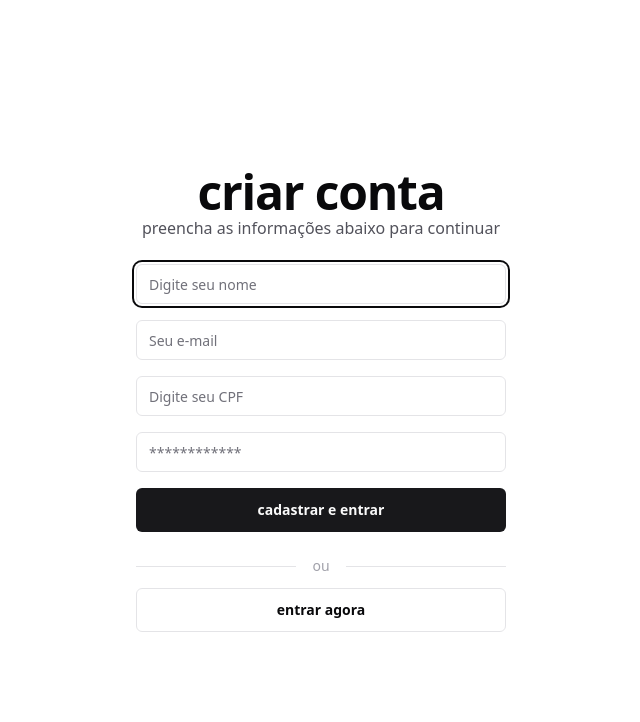
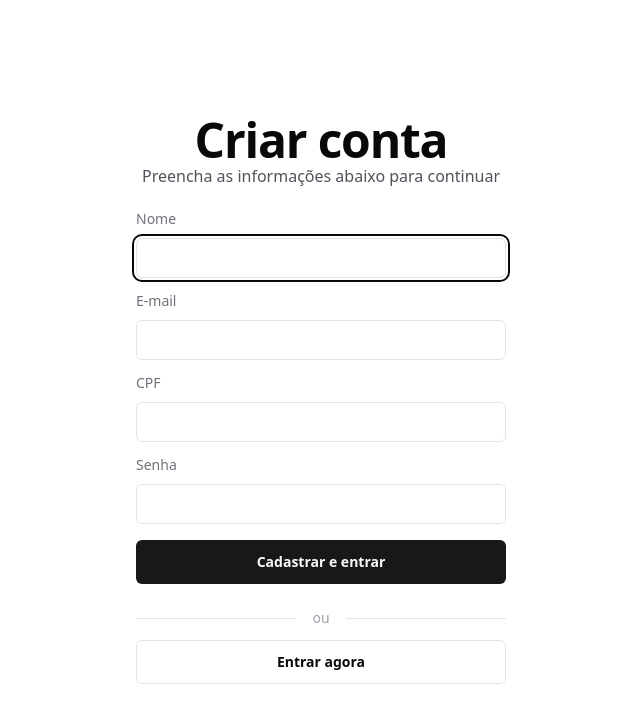
Before and after one commit to bernardinorafael/kn-ui, a React (Vite) app: page /register in a window 1280 px wide. Shown: the top 722 px of the page, without its empty margins (319-959 px from the left). Built offline with nearby package versions, Linux system fonts and the light colour scheme; no server answers.

Commit message:
feat: adds authentication user

```diff
--- a/src/modules/auth/components/login-form.tsx
+++ b/src/modules/auth/components/login-form.tsx
@@ -39,7 +39,7 @@ export function LoginForm() {
 
 			api.defaults.headers.Authorization = access_token
 
-			navigate({ to: '/' })
+			await navigate({ to: '/' })
 		} catch (err) {
 			if (isAxiosError(err)) {
 				const code = err.response?.data.code
@@ -63,21 +63,13 @@ export function LoginForm() {
 		<form className="space-y-4" onSubmit={form.handleSubmit(handleLogin)}>
 			<Label>
 				E-mail
-				<Input
-					autoFocus
-					placeholder="seu-email@exemplo.com"
-					{...form.register('email')}
-				/>
+				<Input autoFocus {...form.register('email')} />
 				{errors.email && <FormError>{errors.email.message}</FormError>}
 			</Label>
 
 			<Label>
 				Senha
-				<Input
-					type="password"
-					placeholder="************"
-					{...form.register('password')}
-				/>
+				<Input type="password" {...form.register('password')} />
 				{errors.password && <FormError>{errors.password.message}</FormError>}
 			</Label>
 
--- a/src/modules/auth/components/register-form.tsx
+++ b/src/modules/auth/components/register-form.tsx
@@ -1,13 +1,15 @@
-import { useAuthentication } from '@/src/stores/use-authentication'
 import { zodResolver } from '@hookform/resolvers/zod'
 import { useNavigate } from '@tanstack/react-router'
 import { isAxiosError } from 'axios'
+import { setCookie } from 'nookies'
 import { useForm } from 'react-hook-form'
 import { toast } from 'sonner'
 import { z } from 'zod'
 
+import { api } from '@/src/lib/axios'
 import { Button } from '@/src/components/ui/button.tsx'
 import { Input } from '@/src/components/ui/input.tsx'
+import { Label } from '@/src/components/ui/label'
 import { FormError } from '@/src/components/form-error.tsx'
 import { Loading } from '@/src/components/loading.tsx'
 import { errors } from '@/src/modules/auth/constants/errors'
@@ -16,23 +18,32 @@ import { RegisterSchema } from '@/src/modules/auth/schemas/register-schema.ts'
 const emailAlreadyTaken = errors.emailAlreadyTaken
 const documentAlreadyTaken = errors.documentAlreadyTaken
 
+type RegisterUserInput = z.infer<typeof RegisterSchema>
+
 export function RegisterForm() {
 	const navigate = useNavigate({ from: '/register' })
 
-	const register = useAuthentication((store) => store.register)
-
-	const form = useForm<z.infer<typeof RegisterSchema>>({
+	const form = useForm<RegisterUserInput>({
 		resolver: zodResolver(RegisterSchema),
 	})
 
-	async function handleRegisterUser(data: z.infer<typeof RegisterSchema>) {
+	async function handleRegisterUser(data: RegisterUserInput) {
 		try {
-			await register({
+			const res = await api.post('/auth/register', {
 				name: data.name,
 				email: data.email,
 				document: data.document,
 				password: data.password,
 			})
+
+			const { access_token } = res.data
+
+			setCookie(null, 'kn-token', access_token, {
+				maxAge: 60 * 60 * 24, // 7 days
+				path: '/',
+			})
+
+			api.defaults.headers.Authorization = access_token
 
 			await navigate({ to: '/' })
 		} catch (err) {
@@ -60,36 +71,32 @@ export function RegisterForm() {
 	return (
 		<>
 			<form className="space-y-4" onSubmit={form.handleSubmit(handleRegisterUser)}>
-				<div className="grid gap-3">
-					<Input
-						autoFocus
-						placeholder="Digite seu nome"
-						{...form.register('name')}
-					/>
+				<Label>
+					Nome
+					<Input autoFocus {...form.register('name')} />
 					{errors.name && <FormError>{errors.name.message}</FormError>}
-				</div>
+				</Label>
 
-				<div className="grid gap-3">
-					<Input placeholder="Seu e-mail" {...form.register('email')} />
+				<Label>
+					E-mail
+					<Input {...form.register('email')} />
 					{errors.email && <FormError>{errors.email.message}</FormError>}
-				</div>
+				</Label>
 
-				<div className="grid gap-3">
-					<Input placeholder="Digite seu CPF" {...form.register('document')} />
+				<Label>
+					CPF
+					<Input {...form.register('document')} />
 					{errors.document && <FormError>{errors.document.message}</FormError>}
-				</div>
+				</Label>
 
-				<div className="grid gap-3">
-					<Input
-						type="password"
-						placeholder="************"
-						{...form.register('password')}
-					/>
+				<Label>
+					Senha
+					<Input type="password" {...form.register('password')} />
 					{errors.password && <FormError>{errors.password.message}</FormError>}
-				</div>
+				</Label>
 
 				<Button className="w-full" size="lg" disabled={isSubmitting} type="submit">
-					{isSubmitting ? <Loading /> : 'cadastrar e entrar'}
+					{isSubmitting ? <Loading /> : 'Cadastrar e entrar'}
 				</Button>
 			</form>
 		</>
--- a/src/routes/_auth.register.tsx
+++ b/src/routes/_auth.register.tsx
@@ -11,9 +11,9 @@ function RegisterPage() {
 	return (
 		<>
 			<div className="flex flex-col items-center justify-center">
-				<h1 className="text-5xl font-extrabold tracking-tight">criar conta</h1>
+				<h1 className="text-5xl font-extrabold tracking-tight">Criar conta</h1>
 				<p className="text-zinc-600">
-					preencha as informações abaixo para continuar
+					Preencha as informações abaixo para continuar
 				</p>
 			</div>
 
@@ -27,7 +27,7 @@ function RegisterPage() {
 				</div>
 
 				<Button asChild className="w-full gap-2" variant="outline" size="lg">
-					<Link to="/login">entrar agora</Link>
+					<Link to="/login">Entrar agora</Link>
 				</Button>
 			</div>
 		</>
```
Also changed, not shown: 1 other file (tests, documents, lock files or other folders).
